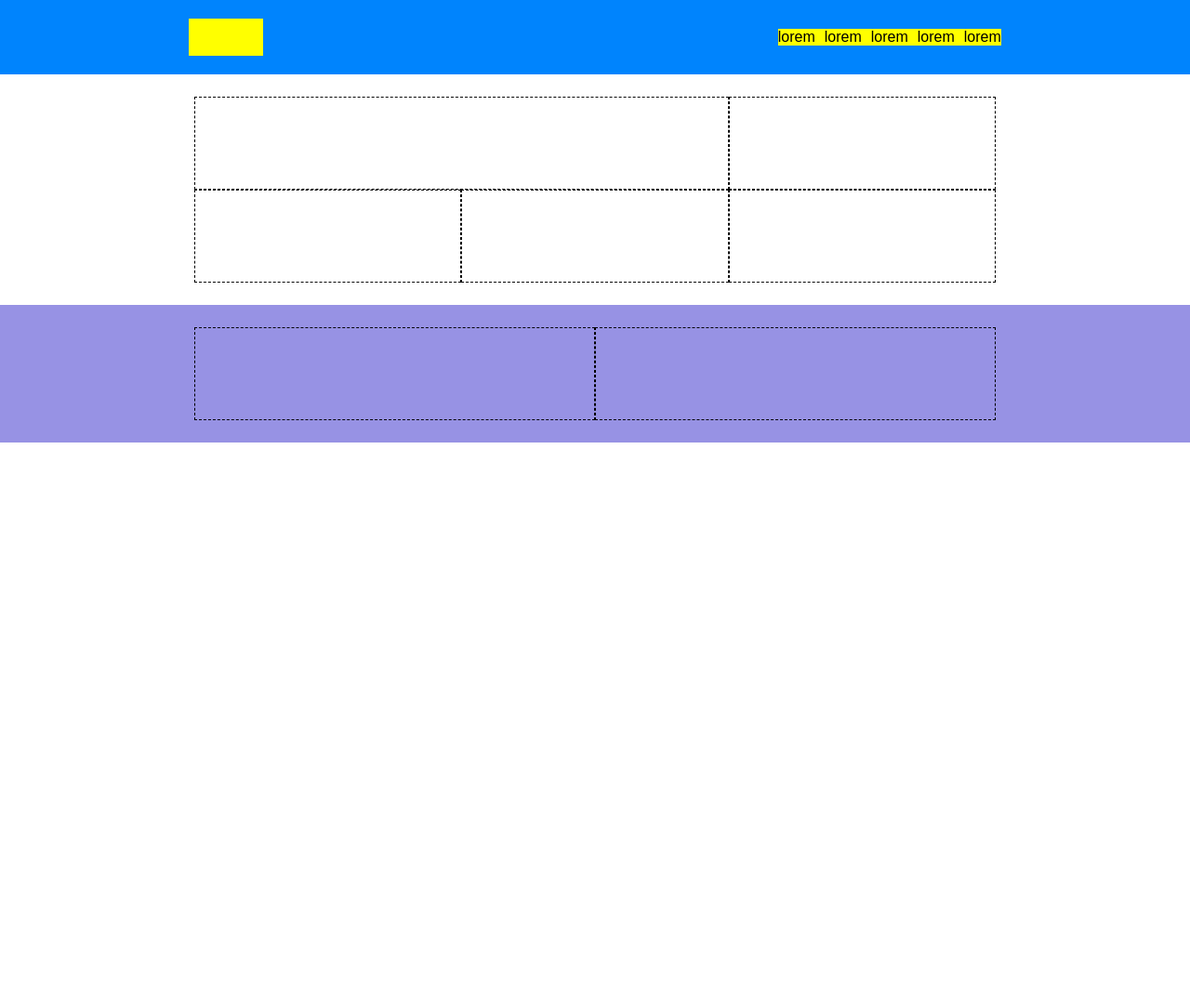
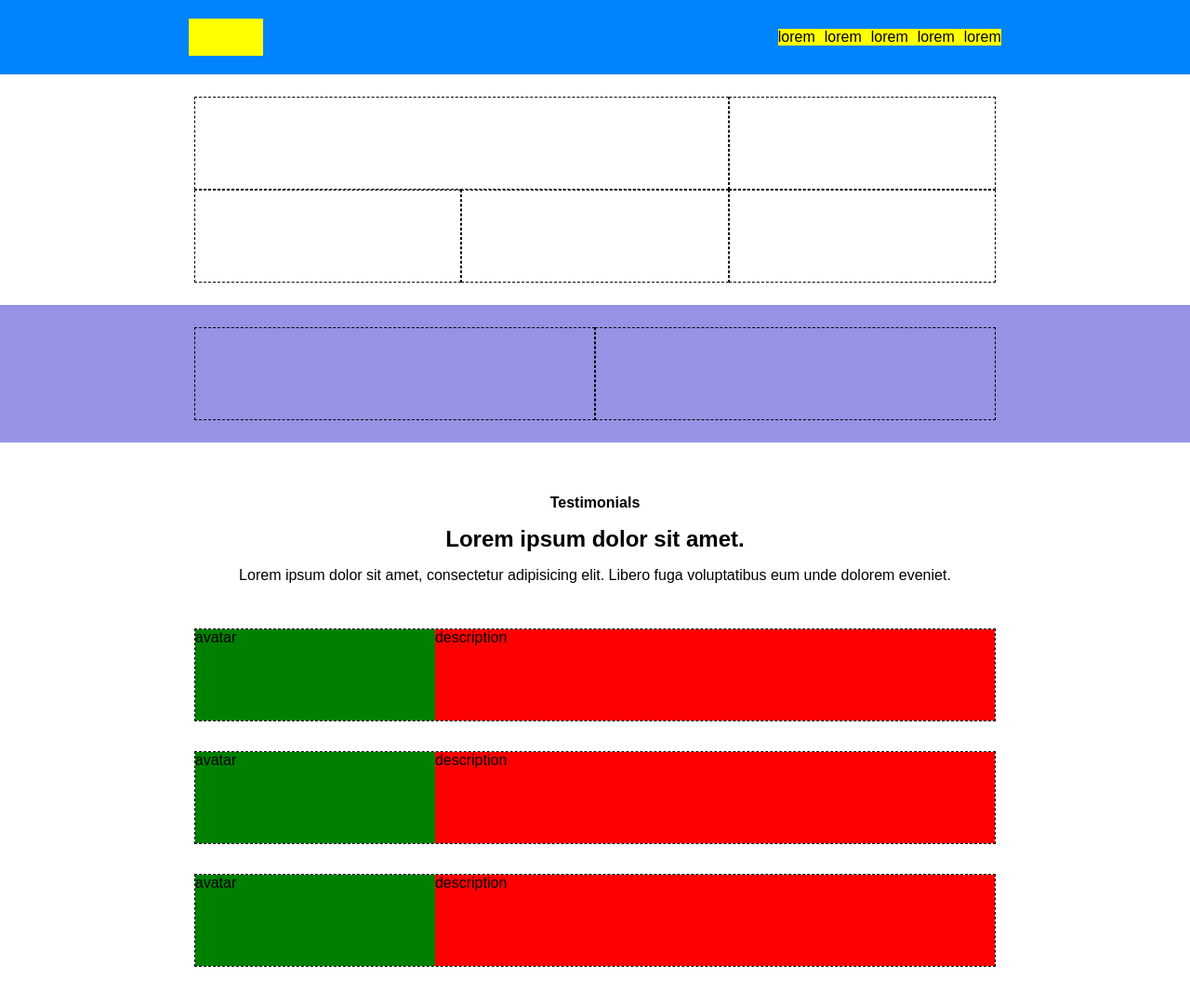
Before and after one commit to LeoneCarmelo/htmlcss-responsive-layout, a plain HTML site: page index.html in a window 1280 px wide. Shown: the whole page at 93% size. Before the commit the page ends 800 px from the top, so only its background shows below. Drawn offline with Linux system fonts and the light colour scheme.

Commit message:
Add Testimonial section blocks

```diff
--- a/assets/css/style.css
+++ b/assets/css/style.css
@@ -40,6 +40,7 @@ section {
     height:100px;
 }
 
+
 /* #endregion Debug */
 
 /* #region Color */
@@ -60,7 +61,13 @@ section {
     width: 100%;
 }
 
+.my_1r {
+    margin: 1rem 0;
+}
 
+.fd-column {
+    flex-direction: column;
+}
 /* #endregion Utility */
 
 
@@ -85,6 +92,26 @@ main section:nth-child(2) {
     background-color: var(--bg-section);
 }
 /* #endregion Planning */
+
+/* #region Testimonials */
+.header_testimonials {
+    text-align: center;
+    padding:2rem 0;
+}
+
+.header_testimonials h2 {
+    padding: 1rem 0;
+}
+
+.avatar {
+    background-color: green;
+}
+
+.description {
+    background-color: red;
+}
+
+/* #endregion Testimonials */
 
 /* #endregion Main */
 
@@ -130,15 +157,29 @@ main section:nth-child(2) {
     .fa-bars {
         display: none;
     }
+
     .app_header ul {
         display: flex;
         justify-content: center;
         list-style: none;
         gap: 10px;
     }
+
     .row {
         display: flex;
         flex-wrap: wrap;
+    }
+
+    .testimonial [class^=col] {
+        display: flex;
+    }
+
+    .avatar {
+        width:30%;
+    }
+
+    .description {
+        width: 70%;
     }
 }
 
--- a/index.html
+++ b/index.html
@@ -27,7 +27,7 @@
     <!-- Main -->
     <main class="app_main">
         <!-- Demo -->
-        <section>
+        <section class="demo">
             <div class="container">
                 <div class="row">
                     <div class="col_12 col_md_8 col_lg_8"></div>
@@ -39,13 +39,38 @@
             </div>
         </section>
         <!-- Planning -->
-        <section>
+        <section class="planning">
             <div class="container">
                 <div class="row">
                     <div class="col_12 col_lg_6"></div>
                     <div class="col_12 col_lg_6"></div>
                 </div>
             </div>
+        </section>
+        <!-- Testimonials -->
+        <section class="testimonial">
+            <div class="container">
+                <div class="header_testimonials">
+                    <h4>Testimonials</h4>
+                    <h2>Lorem ipsum dolor sit amet.</h2>
+                    <p>Lorem ipsum dolor sit amet, consectetur adipisicing elit. Libero fuga voluptatibus eum unde dolorem eveniet.</p>
+                </div>
+                <div class="row">
+                    <div class="col_12 my_1r">
+                        <div class="avatar">avatar</div>
+                        <div class="description">description</div>
+                    </div>
+                    <div class="col_12 my_1r">
+                        <div class="avatar">avatar</div>
+                        <div class="description">description</div>
+                    </div>
+                    <div class="col_12 my_1r">
+                        <div class="avatar">avatar</div>
+                        <div class="description">description</div>
+                    </div>
+                </div>
+            </div>
+
         </section>
 
 
```
